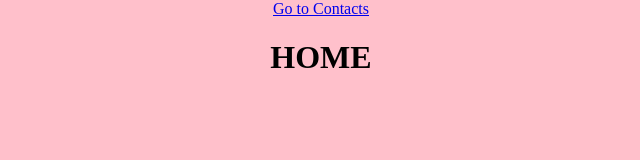
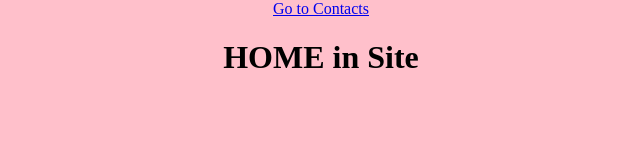
Before and after one commit to FlorianPrucker/superninja, a plain HTML site: page index.html in a window 1280 px wide. Shown: the whole page, without its empty margins (319-959 px from the left). Drawn offline with Linux system fonts and the light colour scheme.

Commit message:
Update index.html

```diff
--- a/index.html
+++ b/index.html
@@ -8,6 +8,6 @@
 </head>
 <body>
     <a href="/superninja/contact.html">Go to Contacts</a>
-    <h1>HOME</h1>
+    <h1>HOME in Site</h1>
 </body>
 </html>
```
